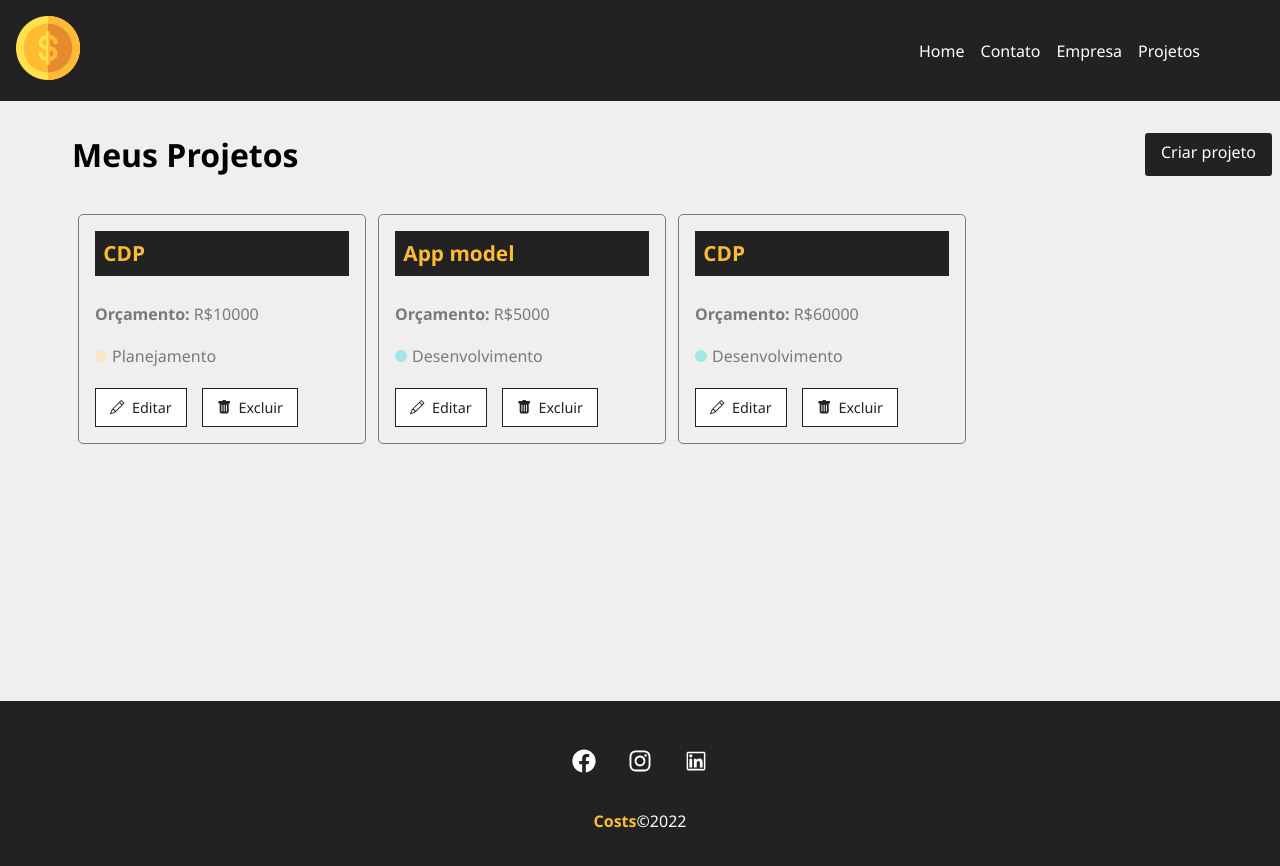
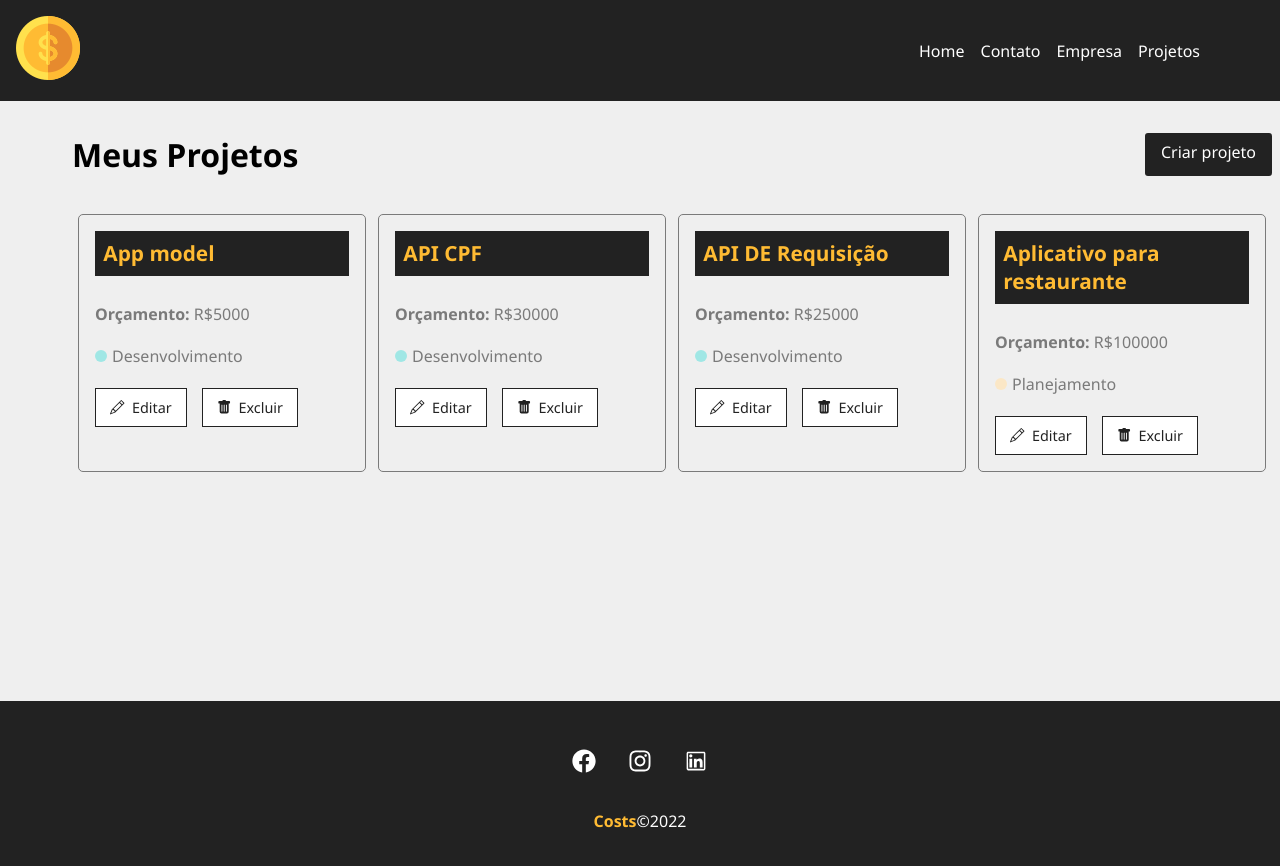
Before and after one commit to DaviGomesti/gerenciador_projecto, a React (Create React App) app: page /projects in a window 1280 px wide. Shown: the top 866 px of the page. Built offline with nearby package versions, Linux system fonts and the light colour scheme; data requests are answered from the project's data file.

Commit message:
Inserindo medodo de Remoção e criando a pagina de edição de projetos

```diff
--- a/db.json
+++ b/db.json
@@ -1,16 +1,5 @@
 {
   "projects": [
-    {
-      "category": {
-        "id": "4",
-        "name": "Planejamento"
-      },
-      "name": "CDP",
-      "budget": "10000",
-      "cost": 0,
-      "services": [],
-      "id": 1
-    },
     {
       "name": "App model ",
       "budget": "5000",
@@ -23,8 +12,8 @@
       "id": 2
     },
     {
-      "name": "CDP",
-      "budget": "60000",
+      "name": "API CPF",
+      "budget": "30000",
       "category": {
         "id": "2",
         "name": "Desenvolvimento"
@@ -32,6 +21,28 @@
       "cost": 0,
       "services": [],
       "id": 3
+    },
+    {
+      "name": "API DE Requisição ",
+      "budget": "25000",
+      "category": {
+        "id": "2",
+        "name": "Desenvolvimento"
+      },
+      "cost": 0,
+      "services": [],
+      "id": 4
+    },
+    {
+      "name": "Aplicativo para restaurante",
+      "budget": "100000",
+      "category": {
+        "id": "4",
+        "name": "Planejamento"
+      },
+      "cost": 0,
+      "services": [],
+      "id": 5
     }
   ],
   "categories": [
--- a/src/App.js
+++ b/src/App.js
@@ -8,6 +8,7 @@
 import Container from './componets/layout/Container'
 import Navbar from './componets/layout/Navbar'
 import Footer  from './componets/layout/Footer'
+import Project from './componets/pages/Project'
 
 
 
@@ -41,6 +42,10 @@
           <NewProject />
         </Route>
 
+        <Route  path="/Project/:id">
+          <Project/>
+        </Route>
+
         </Container>
       </Switch>
 
--- /dev/null
+++ b/src/componets/pages/Project.js
@@ -0,0 +1,37 @@
+import styles from './Project.module.css'
+
+import { useParams } from 'react-router-dom'
+import { useState, useEffect } from 'react'
+
+function Project() {
+
+    const { id } = useParams()
+
+
+    const [project, setProject] = useState([])
+
+    useEffect(() => {
+        fetch(`http://localhost:5000/projects/${id}`, {
+            method: "GET",
+            headers: {
+                'Content-Type': 'application/json',
+
+            },
+
+        })
+        .then((resp) => resp.json())
+        .then((data) => {
+            setProject(data)
+            })
+            .catch((err) => console.log)
+    }, [id])
+
+
+    return (
+        <p>{project.name}</p>
+    )
+
+
+
+}
+export default Project
--- a/src/componets/pages/Projects.js
+++ b/src/componets/pages/Projects.js
@@ -16,6 +16,7 @@
 
     const [projects, setProjects] = useState([])
     const [removeLoaing, setRemoveLoaing] = useState(false)
+    const [projectMessege, setProjectsMessege] = useState('')
 
     const location = useLocation()
     let message = ''
@@ -50,13 +51,31 @@
 
     }, [])
 
+    function removeProject(id){
+
+        fetch(`http://localhost:5000/projects/${id}`, {
+            method:'DELETE',
+            headers: {'Content-Type': 'application/json'
+
+        },
+    }).then(resp => resp.json())
+    .then(data => {
+        setProjects(projects.filter(project => project.id !== id))
+        setProjectsMessege('Projeto Removido com sucesso!')
+    })
+    .catch((err) => console.log(err))
+
+    }
+
     return (
         <div className={styles.project_container}>
             <div className={styles.title_container}>
                 <h1>Meus Projetos</h1>
                 <LinkButton to="/newproject" text="Criar projeto" />
             </div>
+
             {message && <Message type="success" msg={message} />}
+            {projectMessege && <Message type="success" msg={projectMessege} />}
             <Container customClass="start">
                 {projects.length > 0 &&
                     projects.map((project) => (
@@ -66,6 +85,7 @@
                             budget={project.budget}
                             category={project.category.name}
                             key={project.id}
+                            handleRemove={removeProject}
 
                         />
                     ))}
--- a/src/componets/project/ProjectCard.js
+++ b/src/componets/project/ProjectCard.js
@@ -6,6 +6,10 @@
 
 function ProjectCard({id, name, budget, category, handleRemove}) {
 
+    const remove = (e) => {
+        e.preventDefault()
+        handleRemove(id)
+    }
     return (
         <div className={styles.project_card}>
             <h4>{name}</h4>
@@ -16,10 +20,10 @@
                 <span className={`${styles[category.toLowerCase()]}`}></span>{category}
             </p>
             <div className={styles.project_card_actions}>
-                <Link to="/">
+                <Link to={`/project/${id}`}>
                     <BsPencil/> Editar
                 </Link>
-                <button>
+                <button onClick={remove}>
                     <BsFillTrashFill/> Excluir
                 </button>
             </div>
```
Also changed, not shown: src/componets/pages/Project.module.css (added).
